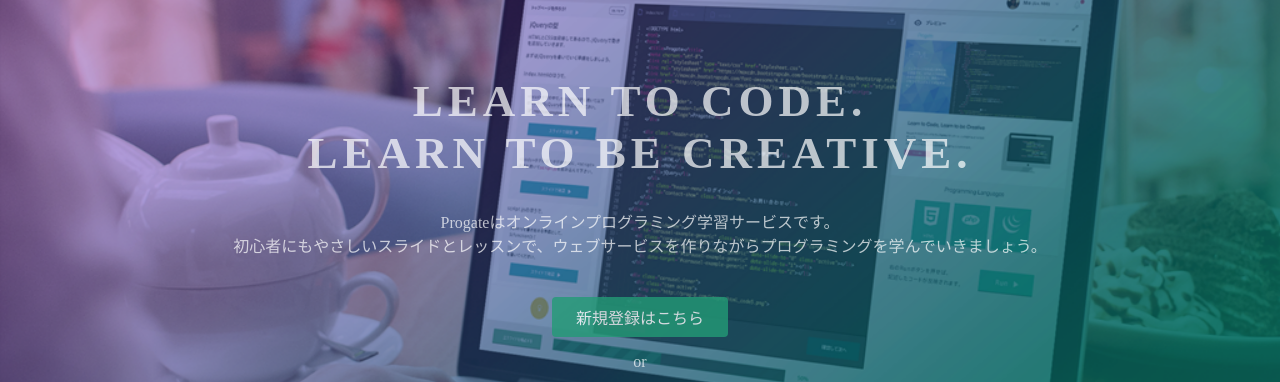
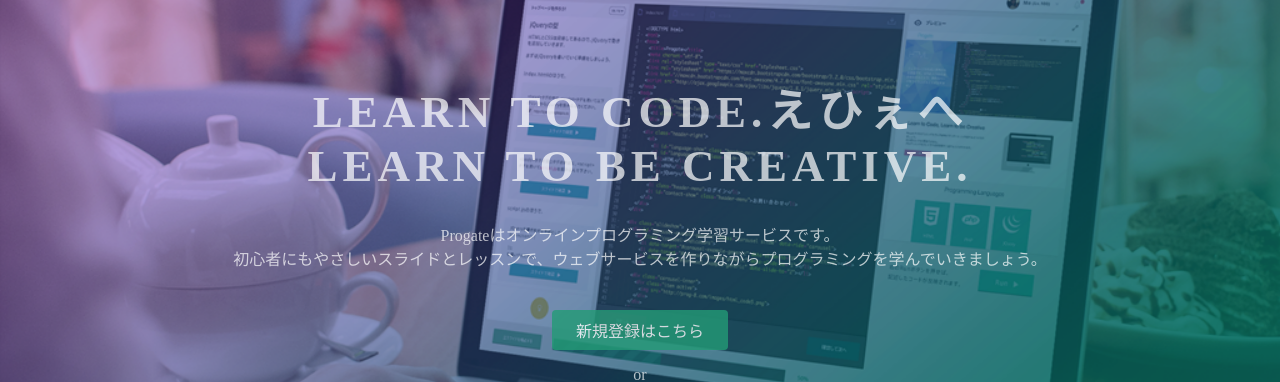
Before and after one commit to pose-chan/pose-chan.github.io, a plain HTML site: page index.html in a window 1280 px wide. Shown: the part 135-517 px from the top of the page. Drawn offline with Linux system fonts and the light colour scheme.

Commit message:
Update index.html

```diff
--- a/index.html
+++ b/index.html
@@ -3,7 +3,7 @@
 <head>
   <meta charset="utf-8">
   <meta name="viewport" content="width=device-width, initial-scale=1.0">
-  <title>Progateわはははははは</title>
+  <title>Progate</title>
   <link href="https://maxcdn.bootstrapcdn.com/font-awesome/4.7.0/css/font-awesome.min.css" rel="stylesheet" integrity="sha384-wvfXpqpZZVQGK6TAh5PVlGOfQNHSoD2xbE+QkPxCAFlNEevoEH3Sl0sibVcOQVnN" crossorigin="anonymous">
   <link rel="stylesheet" type="text/css" href="stylesheet.css">
 </head>
@@ -23,7 +23,7 @@
   </header>
   <div class="top-wrapper">
     <div class="container">
-      <h1>LEARN TO CODE.<br>LEARN TO BE CREATIVE.</h1>
+      <h1>LEARN TO CODE.えひぇへ<br>LEARN TO BE CREATIVE.</h1>
       <p>Progateはオンラインプログラミング学習サービスです。<br>初心者にもやさしいスライドとレッスンで、ウェブサービスを作りながらプログラミングを学んでいきましょう。</p>
       <div class="btn-wrapper">
         <a href="#" class="btn signup">新規登録はこちら</a>
```
